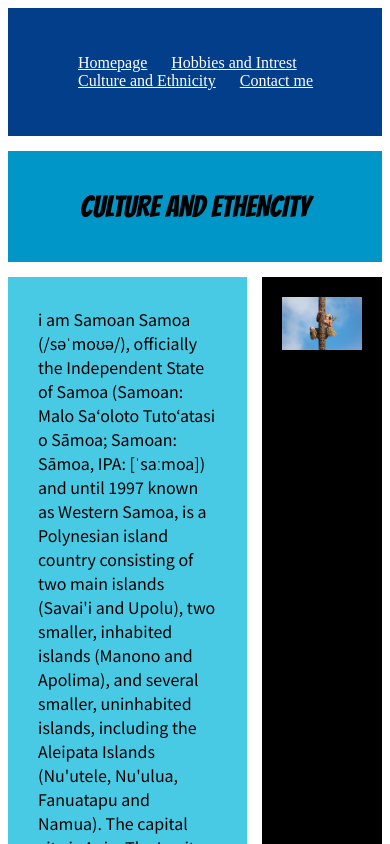
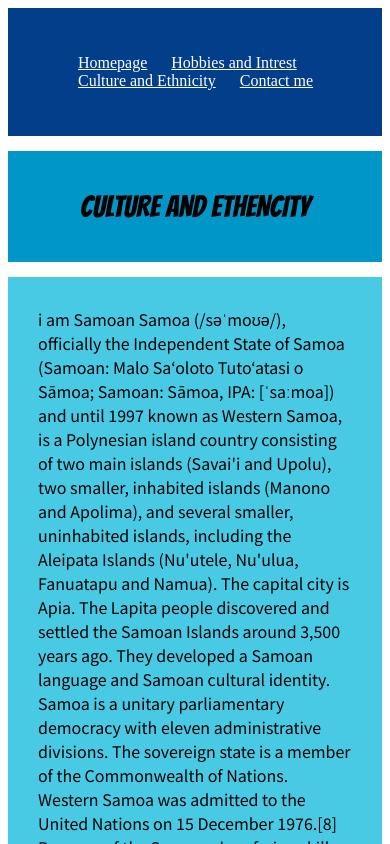
Before and after one commit to ASDAH-Digtal/91880-91884-tavae27z, a plain HTML site: page culture.html in a window 390 px wide. Shown: the top 844 px of the page. Drawn offline with Linux system fonts and the light colour scheme.

Commit message:
Relevant implicatiom

```diff
--- a/contact.css
+++ b/contact.css
@@ -12,6 +12,21 @@
   grid-gap: 15px
 
  }
+ @media only screen and (max-width: 800px){
+  .container{
+    display: grid;
+    grid-template-columns: 1fr;
+    grid-template-rows: auto;
+    grid-template-areas:
+   "nav"
+   "profile"
+  "header"
+  "informationOne"
+  "footer"
+    grid-gap: 15px;
+  }
+ }
+
 nav {
   grid-area: nav;
   background-color:#023E8A;
--- a/culture.css
+++ b/culture.css
@@ -15,6 +15,25 @@
   grid-gap: 15px
 
  }
+
+  @media only screen and (max-width: 600px){
+  .container{
+    display: grid;
+    grid-template-columns: 1fr;
+    grid-template-rows: auto;
+    grid-template-areas:
+   "nav"
+  "header"
+  "infomationOne"
+  "pictureOne"
+  "infomationTwo"
+  "pictureTwo"
+  "infomationThree"
+  "pictureThree"
+  "footer";
+    grid-gap: 15px;
+  }
+  }
 nav {
   grid-area: nav;
   background-color: #023E8A;
--- a/hobbies.css
+++ b/hobbies.css
@@ -14,6 +14,26 @@
   grid-gap: 15px
 
  }
+
+ @media only screen and (max-width: 600px){
+  .container{
+    display: grid;
+    grid-template-columns: 1fr;
+    grid-template-rows: auto;
+    grid-template-areas:
+   "nav"
+  "header"
+  "infomationOne"
+  "pictureOne"
+  "infomationTwo"
+  "pictureTwo"
+  "infomationThree"
+  "pictureThree"
+  "footer";
+    grid-gap: 15px;
+  }
+
+}
 nav {
   grid-area: nav;
   background-color: #023E8A;
--- a/style.css
+++ b/style.css
@@ -13,6 +13,23 @@
   grid-gap: 15px;
 
 }
+
+@media only screen and (max-width: 600px){
+  .container{
+    display: grid;
+    grid-template-columns: 1fr;
+    grid-template-rows: auto;
+    grid-template-areas:
+    "nav"
+    "header"
+    "profile"
+    "informationOne"
+    "infomationTwo"
+    "footer";
+    grid-gap: 15px;
+  }
+}
+
 nav {
   grid-area: nav;
   background-color: #023E8A;
```
Also changed, not shown: relevant_implications.html (+12 -7 lines).
